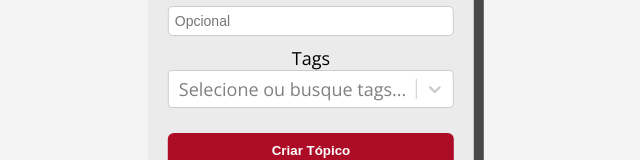
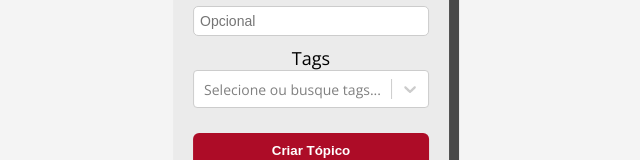
Before and after one commit to carlabferreira/ForumUFMG, a React (Create React App) app in the folder client/: page /criar-topico in a window 1280 px wide. Shown: the part 492-652 px from the top of the page, without its empty margins (329-969 px from the left). Built offline with nearby package versions, Linux system fonts and the light colour scheme; no server answers.

Commit message:
correção da cor e tamanho de selecionar tags

```diff
--- a/client/src/styles/CreateTopic.css
+++ b/client/src/styles/CreateTopic.css
@@ -112,3 +112,19 @@ textarea.form-field {
   max-width: 100%; /* Largura máxima */
   box-sizing: border-box;
 }
+
+.react-select__control {
+  font-size: 14px; /* Diminui o tamanho da fonte */
+  text-align: left; /* Alinha o texto à esquerda */
+}
+
+.react-select__placeholder {
+  font-size: 14px; /* Diminui o tamanho da fonte do placeholder */
+  text-align: left; /* Alinha o placeholder à esquerda */
+  color: #888; /* Ajusta a cor do placeholder (opcional) */
+}
+
+.react-select__single-value {
+  font-size: 14px; /* Diminui o tamanho da fonte do valor selecionado */
+  text-align: left; /* Alinha o valor selecionado à esquerda */
+}
```
